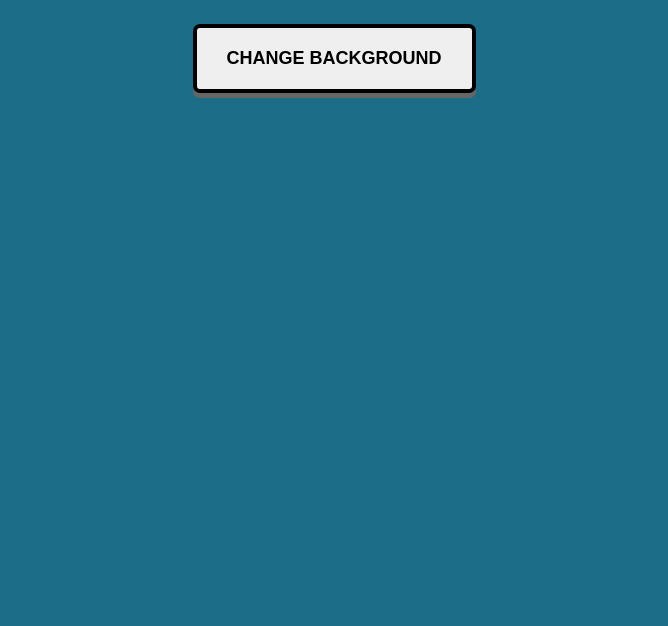
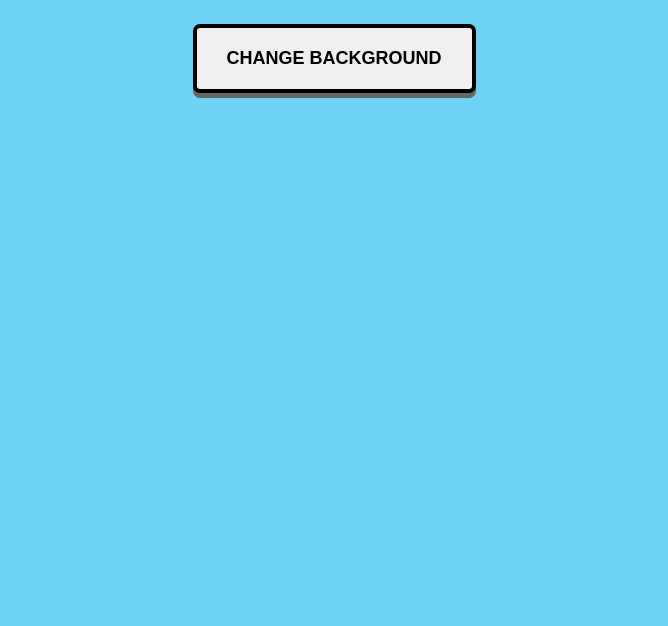
Before and after one commit to iampriyabrata/100-Javascript-Project-Challenge, a plain HTML site: page Change Background Color Project/index.html in a window 1280 px wide. Shown: the part 174-800 px from the top of the page, without its empty margins (306-974 px from the left). Drawn offline with Linux system fonts and the light colour scheme.

Commit message:
default body background color modified

```diff
--- a/Change Background Color Project/style.css
+++ b/Change Background Color Project/style.css
@@ -2,8 +2,9 @@ body{
     margin: 0;
     padding: 0;
     box-sizing: border-box;
-    background-color: rgb(27, 109, 136);
+    background-color: rgb(110, 210, 243);
     font-family: Verdana, Geneva, Tahoma, sans-serif;
+    user-select: none;
 }
 /*h1 element for the title - Change Background Color Project*/
 h1{
@@ -27,6 +28,7 @@ div{
     text-transform: uppercase;
     font-weight: bold;
     font-size: large;
+    cursor: pointer;
 }
 #change-Bg-Btn:hover{
     background-color: #8d99ae;
```
